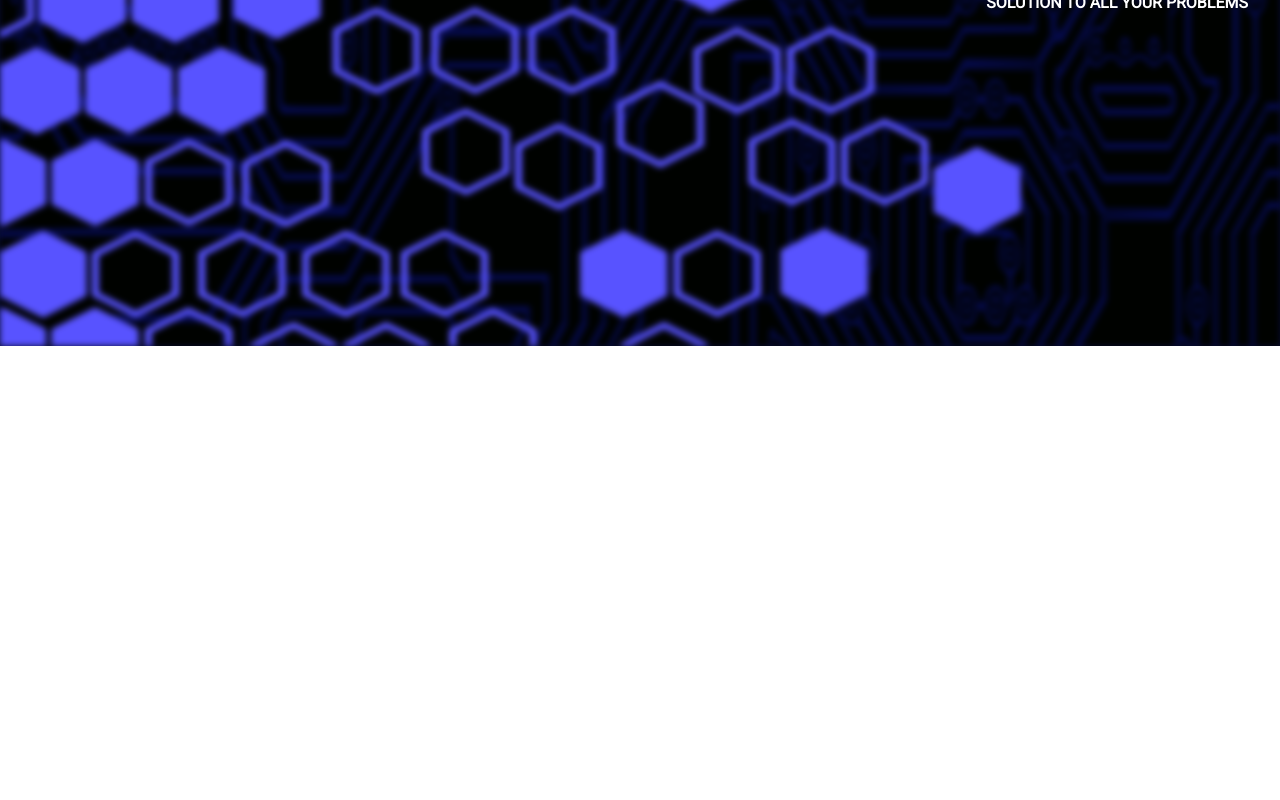
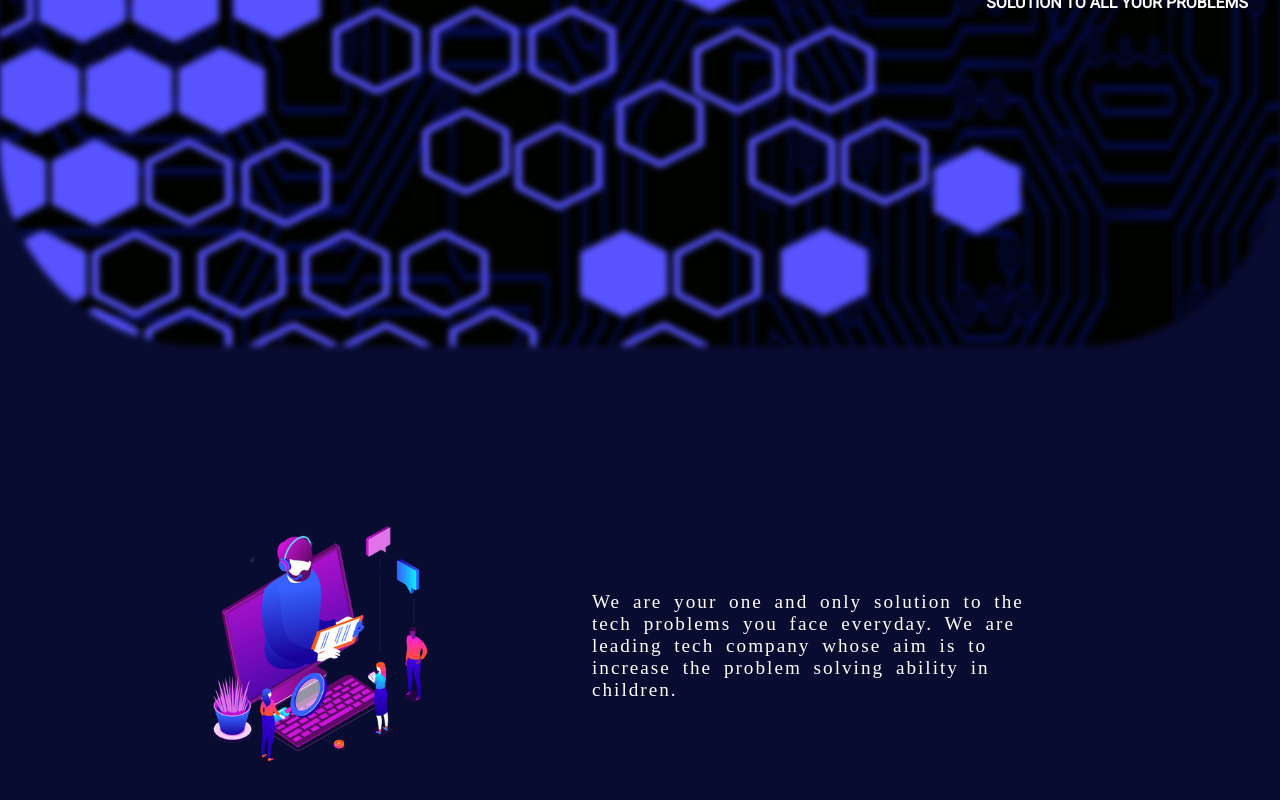
Before and after one commit to bishal-github/Simple-Portfolio1, a React (Create React App) app: page / in a window 1280 px wide. Shown: the part 536-1336 px from the top of the page. Before the commit the page ends 882 px from the top, so only its background shows below. Built offline with nearby package versions, Linux system fonts and the light colour scheme.

Commit message:
creating divs and adding images inside div and styling them

```diff
--- a/src/components/Home.jsx
+++ b/src/components/Home.jsx
@@ -1,4 +1,5 @@
 import React from 'react'
+import vg from '../assests/2.webp';
 
 const Home = () => {
   return (
@@ -9,6 +10,16 @@
         <p>Solution to all your problems</p>
       </main>
     </div>
+    <div className="home2">
+        <img src={vg} alt="Graphics" />
+
+    <div>
+        <p>
+            We are your one and only solution to the tech problems you face everyday. We are leading tech company whose aim is to increase the problem solving ability in children.
+        </p>
+    </div>
+    </div>
+
     </>
   )
 }
--- a/src/styles/home.scss
+++ b/src/styles/home.scss
@@ -4,6 +4,7 @@
     width: 100%;
     height: 100vh;
     background-color: $second;
+    border-radius: 0 0 200px 200px;
 
     >main{
         position: absolute;
@@ -32,6 +33,46 @@
         position: absolute;
         background: no-repeat center/auto url('../assests/1.png');
         filter: blur(3px);
+    border-radius: 0 0 200px 200px;
 
     }
 }
+
+.home2{
+    width: 100%;
+    height: 100vh;
+    background-color: $second;
+    padding: 500px 0;
+    display: flex;
+    align-items: center;
+    justify-content: center;
+    margin-top: -200px;
+
+    > img {
+        width: 30%;
+        animation: imgUp 0.7s linear infinite alternate;
+    }
+
+    > div{
+        width: 50%;
+        display: flex;
+        flex-direction: column;
+        justify-content: center;
+        align-items: center;
+        padding: 5rem;
+        height: 100vh;
+
+        p{
+            color: $first;
+            letter-spacing: 2px;
+            word-spacing: 5px;
+            font: 100 1.2rem $text2;
+        }
+    }
+}
+@keyframes imgUp{
+    to{
+        transform: translateY(-10px);
+    }
+
+}
```
